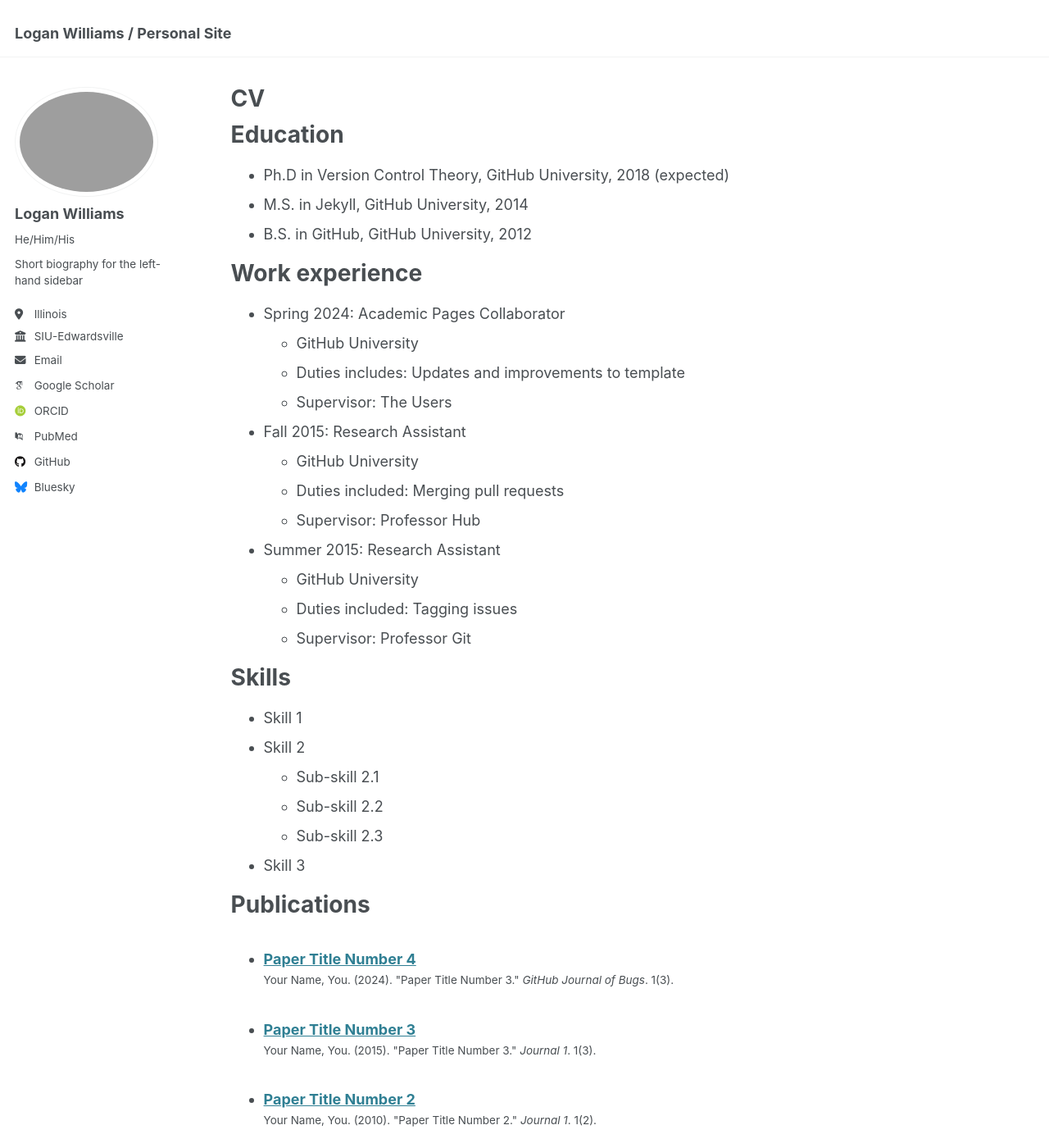
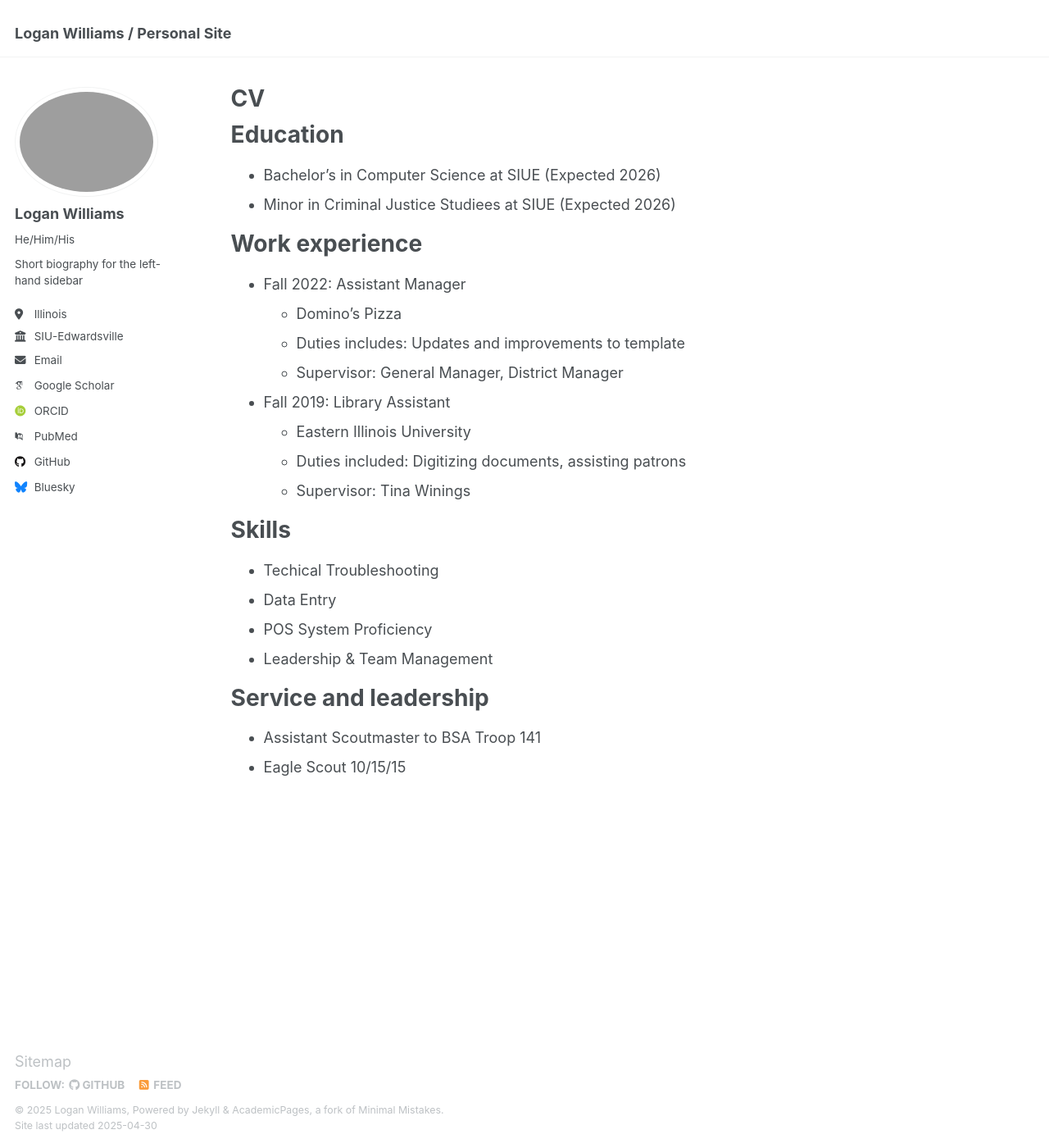
Before and after one commit to th3j35ter/th3j35ter.github.io, a Jekyll site: the page built from _pages/cv.md, in a window 1280 px wide and 1400 px high. Shown: the whole window at 82% size. Built offline with Jekyll 4.4.1, drawn with Linux system fonts in a browser that asks for light colours; some web fonts are replaced; some of the changed text lies outside the part shown.

Commit message:
Update cv.md

```diff
--- a/_pages/cv.md
+++ b/_pages/cv.md
@@ -11,54 +11,29 @@ redirect_from:
 
 Education
 ======
-* Ph.D in Version Control Theory, GitHub University, 2018 (expected)
-* M.S. in Jekyll, GitHub University, 2014
-* B.S. in GitHub, GitHub University, 2012
+* Bachelor's in Computer Science at SIUE (Expected 2026)
+* Minor in Criminal Justice Studiees at SIUE (Expected 2026)
 
 Work experience
 ======
-* Spring 2024: Academic Pages Collaborator
-  * GitHub University
+* Fall 2022: Assistant Manager
+  * Domino's Pizza
   * Duties includes: Updates and improvements to template
-  * Supervisor: The Users
+  * Supervisor: General Manager, District Manager
 
-* Fall 2015: Research Assistant
-  * GitHub University
-  * Duties included: Merging pull requests
-  * Supervisor: Professor Hub
-
-* Summer 2015: Research Assistant
-  * GitHub University
-  * Duties included: Tagging issues
-  * Supervisor: Professor Git
+* Fall 2019: Library Assistant
+  * Eastern Illinois University
+  * Duties included: Digitizing documents, assisting patrons
+  * Supervisor: Tina Winings
 
 Skills
 ======
-* Skill 1
-* Skill 2
-  * Sub-skill 2.1
-  * Sub-skill 2.2
-  * Sub-skill 2.3
-* Skill 3
-
-Publications
-======
-  <ul>{% for post in site.publications reversed %}
-    {% include archive-single-cv.html %}
-  {% endfor %}</ul>
-
-Talks
-======
-  <ul>{% for post in site.talks reversed %}
-    {% include archive-single-talk-cv.html  %}
-  {% endfor %}</ul>
-
-Teaching
-======
-  <ul>{% for post in site.teaching reversed %}
-    {% include archive-single-cv.html %}
-  {% endfor %}</ul>
+* Techical Troubleshooting
+* Data Entry
+* POS System Proficiency
+* Leadership & Team Management
 
 Service and leadership
 ======
-* Currently signed in to 43 different slack teams
+* Assistant Scoutmaster to BSA Troop 141
+* Eagle Scout 10/15/15
```
